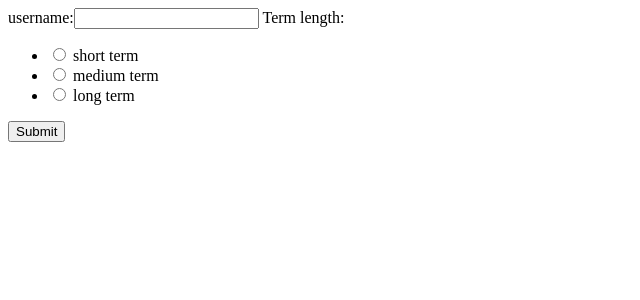
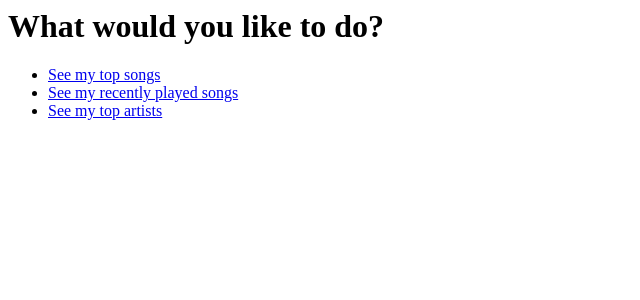
Before and after one commit to ethanaquino258/django-spotify, a Django app: page /songs/ in a window 1280 px wide. Shown: the top 300 px of the page, without its empty margins (0-640 px from the left). Run offline with Django 3.2, Linux system fonts and the light colour scheme.

Commit message:
added more views and separated them out

```diff
--- a/songs/templates/songs/index.html
+++ b/songs/templates/songs/index.html
@@ -1,17 +1,6 @@
-<div id="auth-block">
-    <form method="post">
-        {% csrf_token %}
-        {{ form }}
-        <input type="submit" value="Submit">
-    </form>
-</div>
-
-{% if results %}
-<div class="list" id="top-songs">
-    <ol>
-        {% for track in results %}
-        <li>{{track.name}}</li>
-        {% endfor %}
-    </ol>
-</div>
-{% endif %}
+<h1 class='introduction'>What would you like to do?</h1>
+<ul class='unordered'>
+    <li><a href="{% url 'songs:topTracks' %}">See my top songs</a></li>
+    <li><a href="{% url 'songs:recentlyPlayed' %}">See my recently played songs</a></li>
+    <li><a href="{% url 'songs:topArtists' %}">See my top artists</a></li>
+</ul>
--- a/songs/urls.py
+++ b/songs/urls.py
@@ -2,6 +2,10 @@ from django.urls import path
 from django.urls import path
 from . import views
 
+app_name='songs'
 urlpatterns = [
     path('', views.index, name='index'),
+    path('topTracks/', views.topTracks, name='topTracks'),
+    path('recentlyPlayed/', views.recentlyPlayed, name='recentlyPlayed'),
+    path('topArtists/', views.topArtists, name='topArtists'),
 ]
--- a/songs/views.py
+++ b/songs/views.py
@@ -7,15 +7,42 @@ from .forms import termForm
 
 # Create your views here.
 def index(request):
+    return render(request, 'songs/index.html')
+
+def topTracks(request):
     if request.method == 'POST':
         form = termForm(request.POST)
         if form.is_valid():
             client = authCode("user-top-read playlist-modify-public", request.POST.get('username'))
-            print("============")
-            print(request.POST.get('term_length'))
             results = client.current_user_top_tracks(limit=50,time_range=request.POST.get('term_length'))
             tracks = results['items']
-            return render(request, 'songs/index.html', {'results': tracks})
+            return render(request, 'songs/topTracks.html', {'results': tracks})
     else:
         form = termForm()
-    return render(request, 'songs/index.html', {'form': form})
+    return render(request, 'songs/topTracks.html', {'form': form})
+
+def recentlyPlayed(request):
+    if request.method == 'POST':
+        client = authCode("user-read-recently-played", request.POST.get('username'))
+        results = client.current_user_recently_played()
+        recentResults = results['items']
+
+        tracks = []
+        for item in recentResults:
+            tracks.append(item['track'])
+
+        return render(request, 'songs/recentlyPlayed.html', {'results': tracks})
+    else:
+        return render(request, 'songs/recentlyPlayed.html')
+
+def topArtists(request):
+    if request.method == 'POST':
+        form = termForm(request.POST)
+        if form.is_valid():
+            client = authCode("user-top-read playlist-modify-public", request.POST.get('username'))
+            results = client.current_user_top_artists(limit=50, time_range=request.POST.get('term_length'))
+            artists = results['items']
+            return render(request, 'songs/topArtists.html', {'results': artists})
+    else:
+        form = termForm()
+    return render(request, 'songs/topArtists.html', {'form': form})
--- a/spotifysite/settings.py
+++ b/spotifysite/settings.py
@@ -31,7 +31,7 @@ ALLOWED_HOSTS = []
 # Application definition
 
 INSTALLED_APPS = [
-    'songs',
+    'songs.apps.SongsConfig',
     'django.contrib.admin',
     'django.contrib.auth',
     'django.contrib.contenttypes',
```
Also changed, not shown: songs/templates/songs/recentlyPlayed.html (added, +16 -0 lines), songs/templates/songs/topArtists.html (added, +17 -0 lines), songs/templates/songs/topTracks.html (added, +17 -0 lines).
